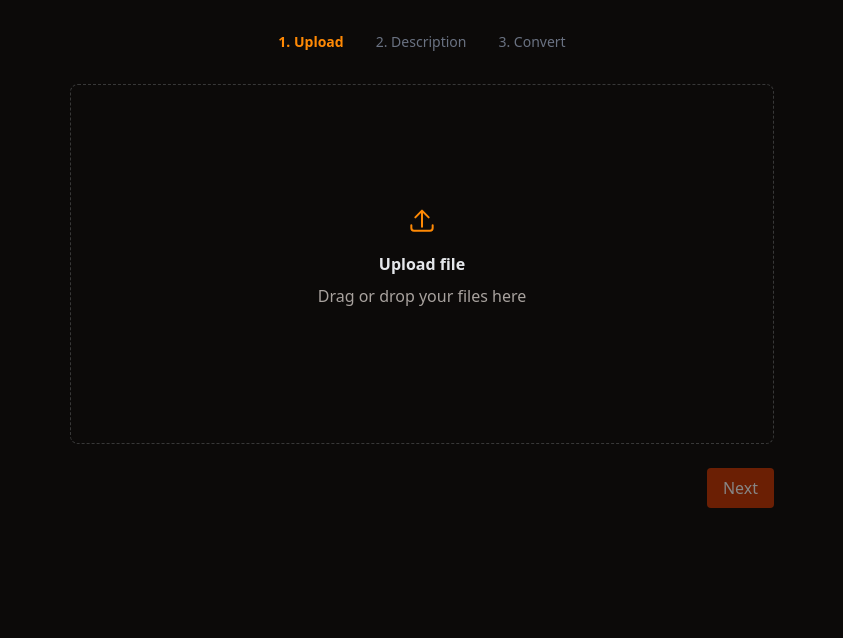
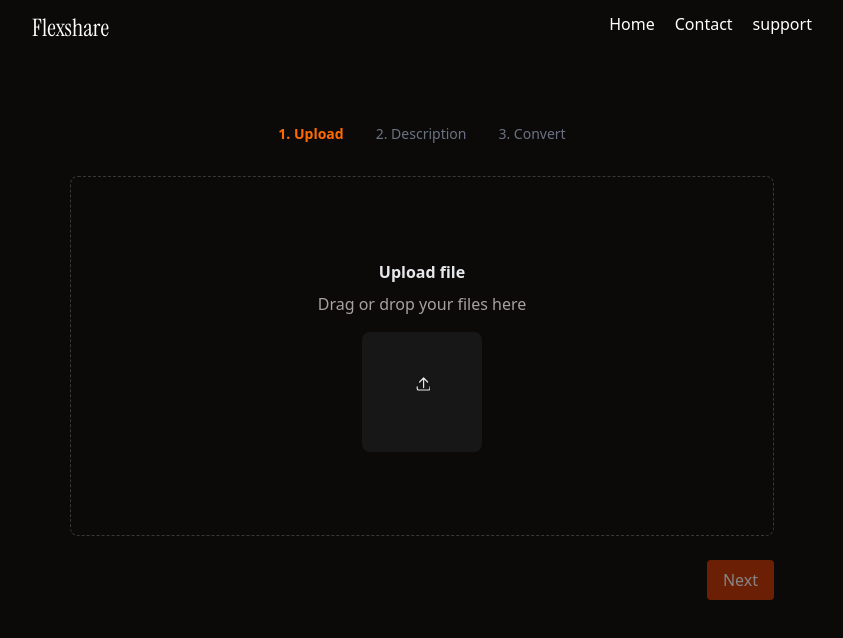
Before and after one commit to uttkarsh123-shiv/FlexShare, a React (Vite) app in the folder frontend/: page /upload in a window 1280 px wide. Shown: the top 638 px of the page, without its empty margins (218-1061 px from the left). Built offline with nearby package versions, Linux system fonts and the light colour scheme; a web font is replaced by a local one.

Commit message:
navbar added(without logic)

```diff
--- a/frontend/src/App.jsx
+++ b/frontend/src/App.jsx
@@ -5,10 +5,12 @@ import UploadPage from './pages/UploadPage';
 import FilePage from './pages/FilePage';
 import './App.css'
 import Notfound from './pages/Notfound';
+import Navbar from './component/Navbar';
 
 const App = () => {
   return (
     <Router>
+      <Navbar />
       <Routes>
         <Route path="/" element={<Hero />} />
         <Route path="/upload" element={<UploadPage />} />
--- a/frontend/src/pages/Hero.jsx
+++ b/frontend/src/pages/Hero.jsx
@@ -1,10 +1,10 @@
 import React from 'react'
 import HomePage from '../component/HomePage'
-import Navbar from '../component/Navbar'
+// import Navbar from '../component/Navbar'
 const Hero = () => {
   return (
     <div>
-        <Navbar />
+        {/* <Navbar /> */}
       <HomePage />
     </div>
   )
--- a/frontend/src/pages/UploadPage.jsx
+++ b/frontend/src/pages/UploadPage.jsx
@@ -56,100 +56,12 @@ const [description, setDescription] = useState("");
   };
 
   return (
-    // <div className="p-8 h-screen max-w-screen mx-auto bg-[#0c0a09]">
-    //   <div
-    //     {...getRootProps()}
-    //     className="w-[55vw] h-[45vh] mx-auto bg-transparent border border-dashed border-[#383838] rounded-lg p-8 flex flex-col items-center justify-center text-center cursor-pointer transition"
-    //   >
-    //     <input {...getInputProps()} />
-    //     {!file ? (
-    //       <>
-    //         <p className="font-semibold text-[#e5e7eb] mb-2">Upload file</p>
-    //         <p className="text-[#a8a29e] mb-4">
-    //           Drag or drop your files here or click to upload
-    //         </p>
-    //         <div className="bg-[#171717] p-15 mt-5 rounded">
-    //           <svg
-    //             xmlns="http://www.w3.org/2000/svg"
-    //             className="h-4 w-4 text-gray-200"
-    //             fill="none"
-    //             viewBox="0 0 24 24"
-    //             stroke="currentColor"
-    //           >
-    //             <path
-    //               strokeLinecap="round"
-    //               strokeLinejoin="round"
-    //               strokeWidth={1}
-    //               d="M4 16v2a2 2 0 002 2h12a2 2 0 002-2v-2M7 10l5-5m0 0l5 5m-5-5v12"
-    //             />
-    //           </svg>
-    //         </div>
-    //       </>
-    //     ) : (
-    //       <div className="flex items-center justify-between bg-[#1a1a1a] px-4 py-5 rounded w-full max-w-lg border border-[#383838]">
-    //         <div className="overflow-hidden">
-    //           <p className="text-gray-100 font-medium truncate">{file.name}</p>
-    //         </div>
-    //         <div className="flex items-center gap-2 ml-4">
-    //           <span className="text-xs bg-gray-700 text-gray-100 px-2 py-0.5 rounded">
-    //             {(file.size / (1024 * 1024)).toFixed(2)} MB
-    //           </span>
-    //           <button onClick={onRemove} className="text-gray-400 hover:text-red-500">
-    //             <X size={16} />
-    //           </button>
-    //         </div>
-    //       </div>
-    //     )}
-    //   </div>
-
-    //   {/* Conversion type + Publish */}
-    //   <div className="mx-auto mt-6 w-[55vw] flex justify-between items-center">
-    //     <select
-    //       value={conversionType}
-    //       onChange={(e) => setConversionType(e.target.value)}
-    //       className="border py-1 px-2 mt-4 w-[13vw] bg-[#0c0a09] text-[#e5e7eb] border-[#383838] rounded focus:outline-none focus:border-[#a8a29e]"
-    //     >
-    //       <option value="">Select conversion type</option>
-    //       <option value="word->pdf">Word → PDF</option>
-    //       <option value="pdf->word">PDF → Word</option>
-    //       <option value="image->png">Image → PNG</option>
-    //       <option value="image->jpg">Image → JPG</option>
-    //     </select>
-
-    //     <div className="flex gap-5 items-center">
-    //       {code && (
-    //         <div className="mt-4 text-center text-green-500">
-    //           Your code: <span className="font-mono">{code}</span>
-    //         </div>
-    //       )}
-
-    //       <button
-    //         onClick={handlePublish}
-    //         disabled={isUploading || hasPublished}
-    //         className={`mt-4 flex items-center justify-center px-4 py-2 rounded text-white ${
-    //           isUploading || hasPublished
-    //             ? "bg-orange-900 cursor-not-allowed"
-    //             : "bg-orange-800 hover:bg-orange-600 text-[#a8a29e]"
-    //         }`}
-    //       >
-    //         {isUploading ? (
-    //           <button className="px-5 rounded">
-    //              <span className="loader"></span>
-    //           </button>
-
-    //         ) : (
-    //           "Publish"
-    //         )}
-    //       </button>
-    //     </div>
-    //   </div>
-    // </div>
-    <div className="p-8 h-screen max-w-screen mx-auto bg-[#0c0a09] text-[#e5e7eb]">
+    <div className="p-8 h-screen mt-8 max-w-screen mx-auto bg-[#0c0a09] text-[#e5e7eb]">
   {/* Step Indicators */}
   <div className="flex justify-center mb-8 gap-8 text-sm">
-    <div className={step >= 1 ? "text-orange-400 font-bold" : "text-gray-500"}>1. Upload</div>
-    <div className={step >= 2 ? "text-orange-400 font-bold" : "text-gray-500"}>2. Description</div>
-    <div className={step >= 3 ? "text-orange-400 font-bold" : "text-gray-500"}>3. Convert</div>
+    <div className={step >= 1 ? "text-orange-500 font-bold" : "text-gray-500"}>1. Upload</div>
+    <div className={step >= 2 ? "text-orange-500 font-bold" : "text-gray-500"}>2. Description</div>
+    <div className={step >= 3 ? "text-orange-500 font-bold" : "text-gray-500"}>3. Convert</div>
   </div>
 
   {/* Step 1: Upload */}
@@ -162,11 +74,15 @@ const [description, setDescription] = useState("");
     <input {...getInputProps()} />
     {!file ? (
       <>
-        <svg
+
+        <p className="font-semibold mb-2 text-[#e5e7eb]">Upload file</p>
+        <p className="text-[#a8a29e] mb-4">Drag or drop your files here</p>
+        <div className="w-30 h-30 flex justify-center items-center rounded-lg bg-[#171717]">
+             <svg
           xmlns="http://www.w3.org/2000/svg"
-          className="h-8 w-8 text-orange-400 mb-4"
+          className=" w-4 mb-4"
           fill="none"
-          viewBox="0 0 24 24"
+          viewBox="0 0 20 24"
           stroke="currentColor"
         >
           <path
@@ -176,8 +92,7 @@ const [description, setDescription] = useState("");
             d="M4 16v2a2 2 0 002 2h12a2 2 0 002-2v-2M7 10l5-5m0 0l5 5m-5-5v12"
           />
         </svg>
-        <p className="font-semibold mb-2 text-[#e5e7eb]">Upload file</p>
-        <p className="text-[#a8a29e] mb-4">Drag or drop your files here</p>
+        </div>
       </>
     ) : (
       <div className="flex items-center justify-between bg-[#1a1a1a] px-4 py-5 rounded w-full max-w-lg border border-[#383838]">
```
